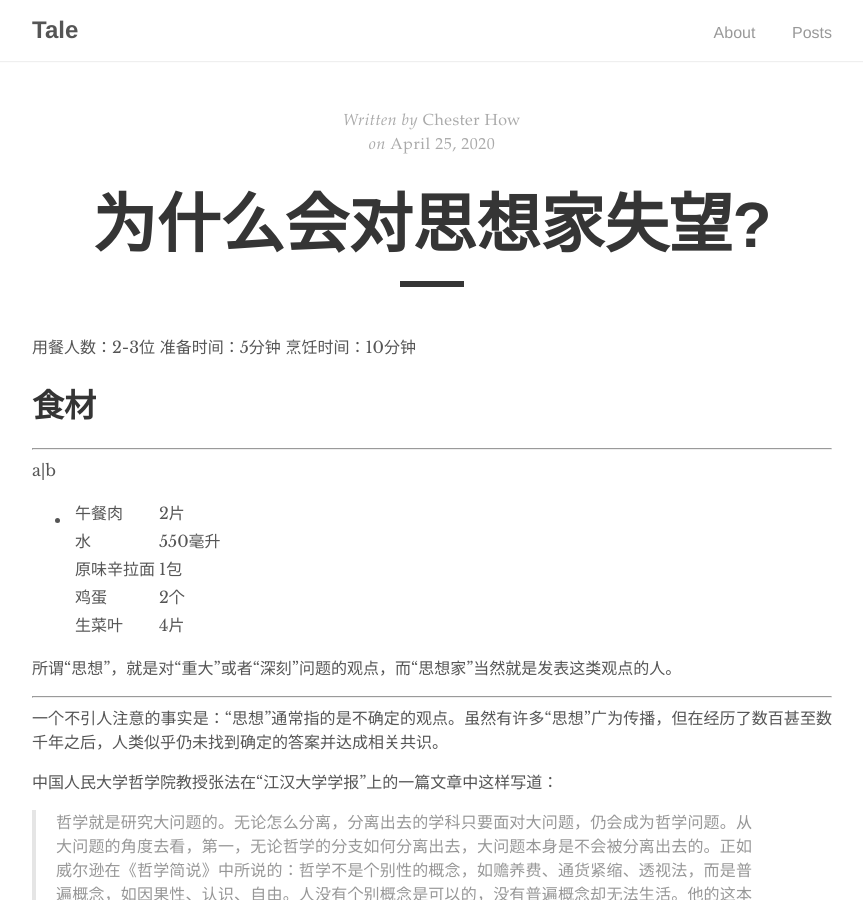
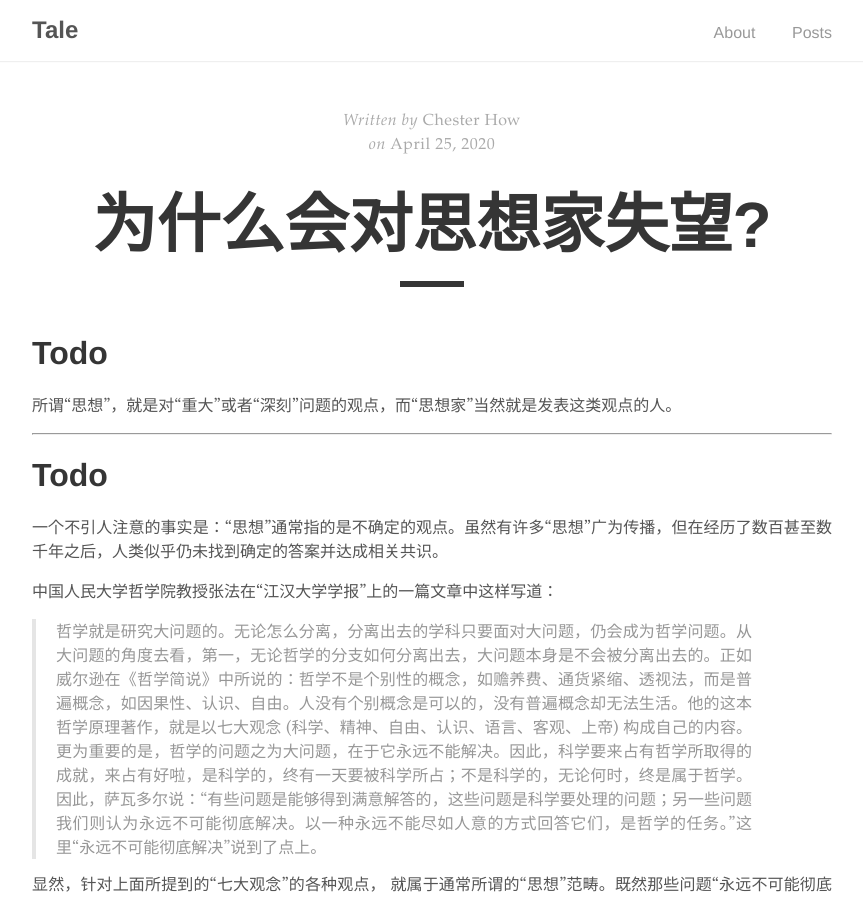
Before and after one commit to sologram/so_logram.github.io, a Jekyll site: the page built from _posts/2020-04-25-disappointed.md, in a window 1280 px wide and 900 px high. Shown: the whole window, without its empty margins (208-1071 px from the left). Built offline with Jekyll 4.4.1, drawn with Linux system fonts in a browser that asks for light colours.

Commit message:
Update 2020-04-25-disappointed.md

```diff
--- a/_posts/2020-04-25-disappointed.md
+++ b/_posts/2020-04-25-disappointed.md
@@ -4,22 +4,12 @@ title: 为什么会对思想家失望?
 tags: [思想, 哲学]
 image: '/images/posts/8.jpg'
 ---
-
-用餐人数：2-3位 准备时间：5分钟 烹饪时间：10分钟
-
-# 食材
-----
-a|b
--|-
-午餐肉|2片
-水|550毫升
-原味辛拉面|1包
-鸡蛋|2个
-生菜叶|4片
+# Todo
 
 所谓“思想”，就是对“重大”或者“深刻”问题的观点，而“思想家”当然就是发表这类观点的人。
 
 ----
+# Todo
 
 一个不引人注意的事实是：“思想”通常指的是不确定的观点。虽然有许多“思想”广为传播，但在经历了数百甚至数千年之后，人类似乎仍未找到确定的答案并达成相关共识。
 
```
